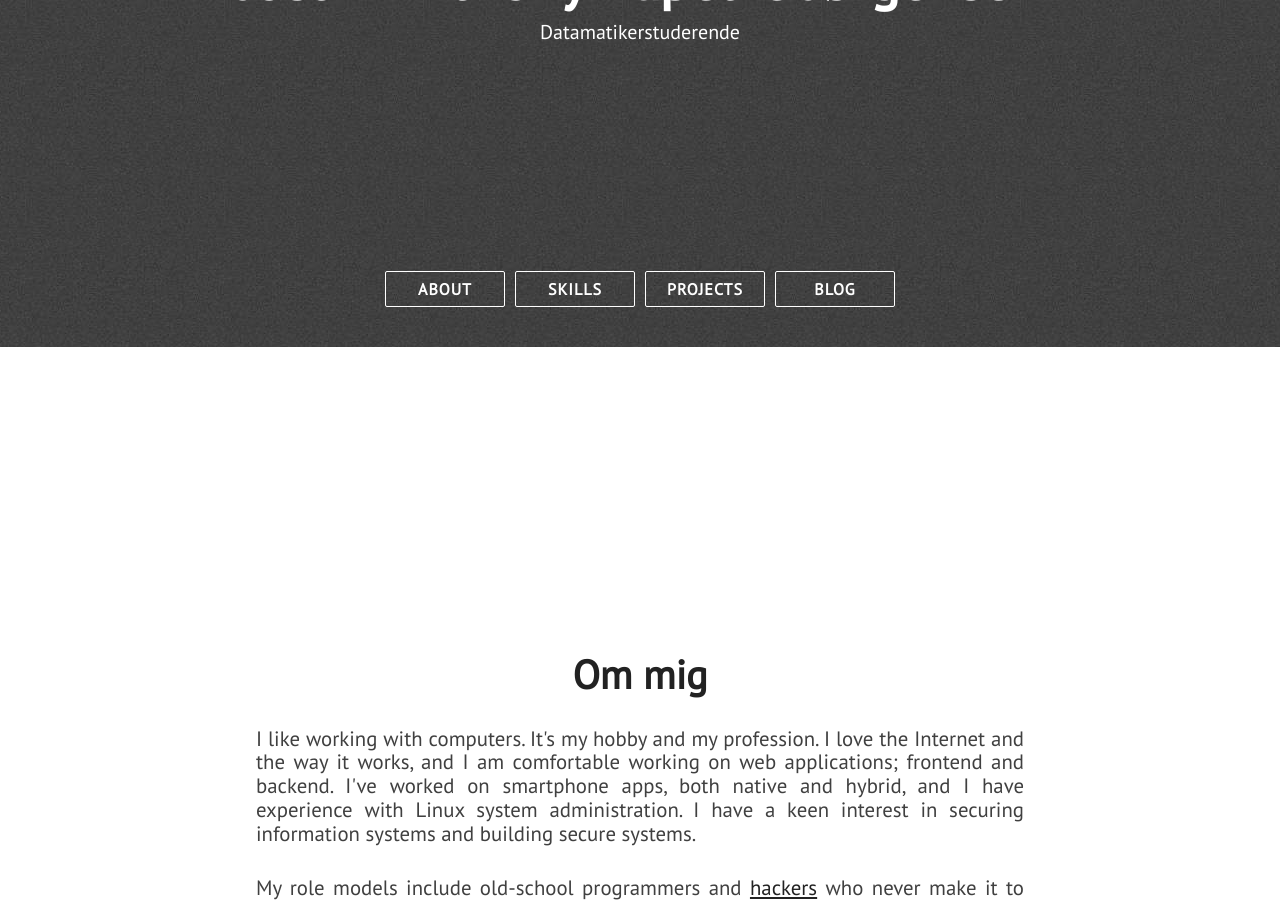
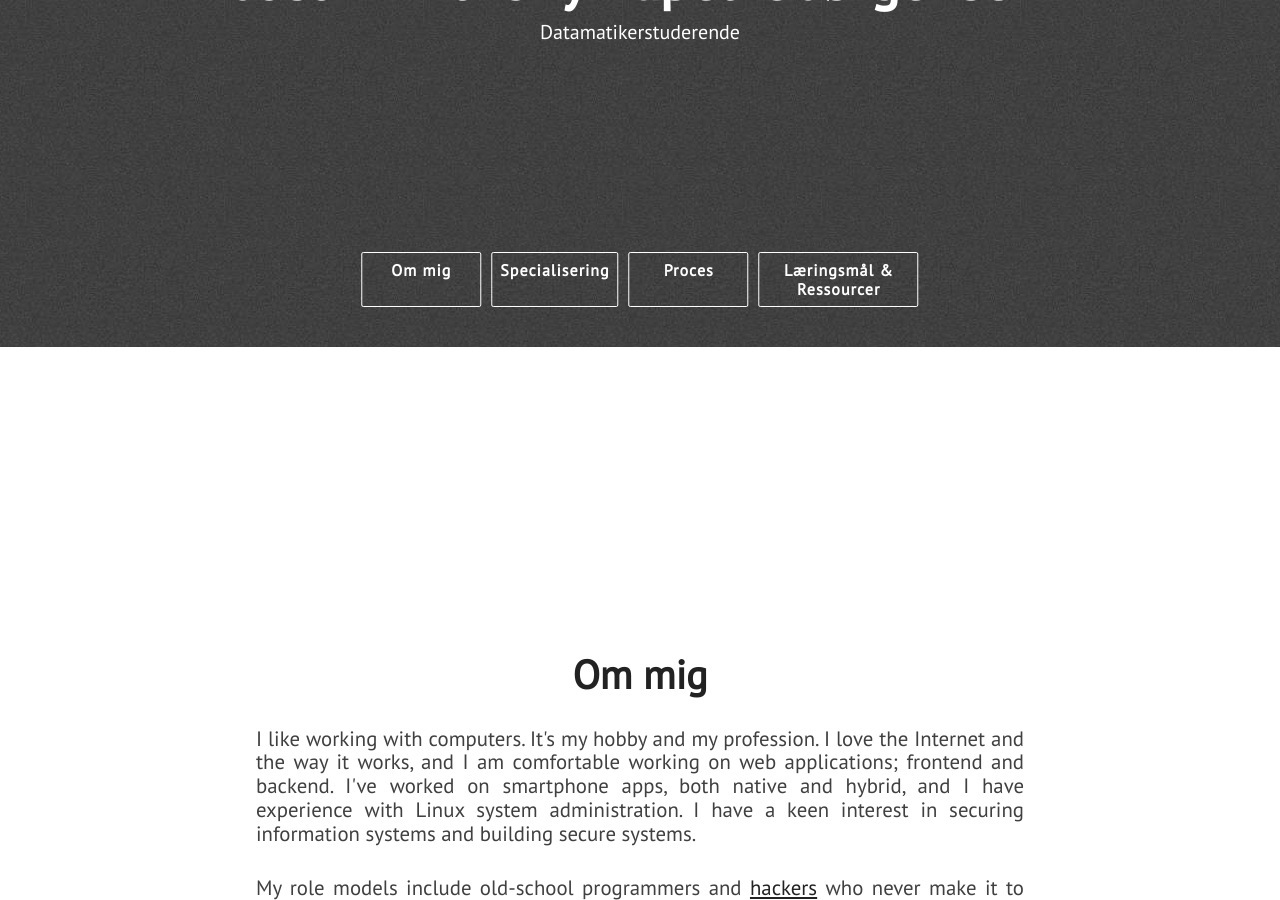
Before and after one commit to JustinAnthonyKapelke/Portfolio2, a Jekyll site: the page built from index.html, in a window 1280 px wide and 900 px high, scrolled down 553 px. Built offline with Jekyll 4.4.1, drawn with Linux system fonts in a browser that asks for light colours; nearby versions of some CDN libraries.

Commit message:
Update nav.html

```diff
--- a/_includes/nav.html
+++ b/_includes/nav.html
@@ -7,10 +7,10 @@
         <div class="head-name head-title animated" id="head-name">{{ site.title }}</div>
         <div class="head-punchline animated">{{ site.description }}</div>
         <div class="head-menu-wrap">
-            <a class="semi-transparent-button with-border nav-links" href="#about">ABOUT</a>
-            <a class="semi-transparent-button with-border nav-links" href="#skills">SKILLS</a>
-            <a class="semi-transparent-button with-border nav-links" href="#projects">PROJECTS</a>
-            <a class="semi-transparent-button with-border nav-links" href="#blog-posts">BLOG</a>
+            <a class="semi-transparent-button with-border nav-links" href="#about">Om mig</a>
+            <a class="semi-transparent-button with-border nav-links" href="#skills">Specialisering</a>
+            <a class="semi-transparent-button with-border nav-links" href="#projects">Proces</a>
+            <a class="semi-transparent-button with-border nav-links" href="#blog-posts">Læringsmål & Ressourcer</a>
         </div>
     </div>
 </section>
```
